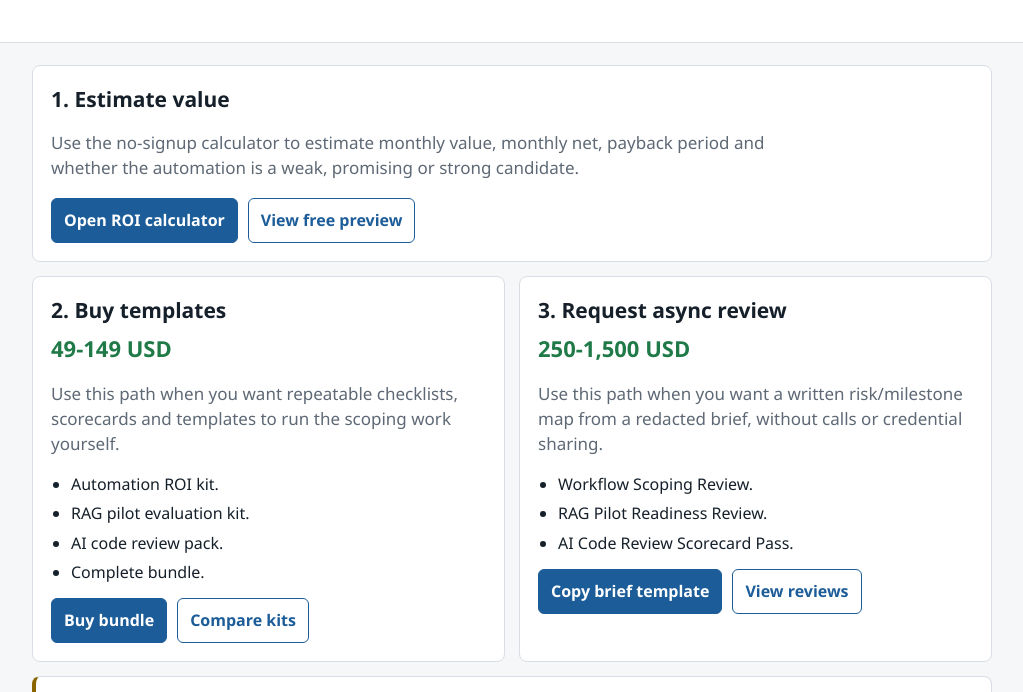
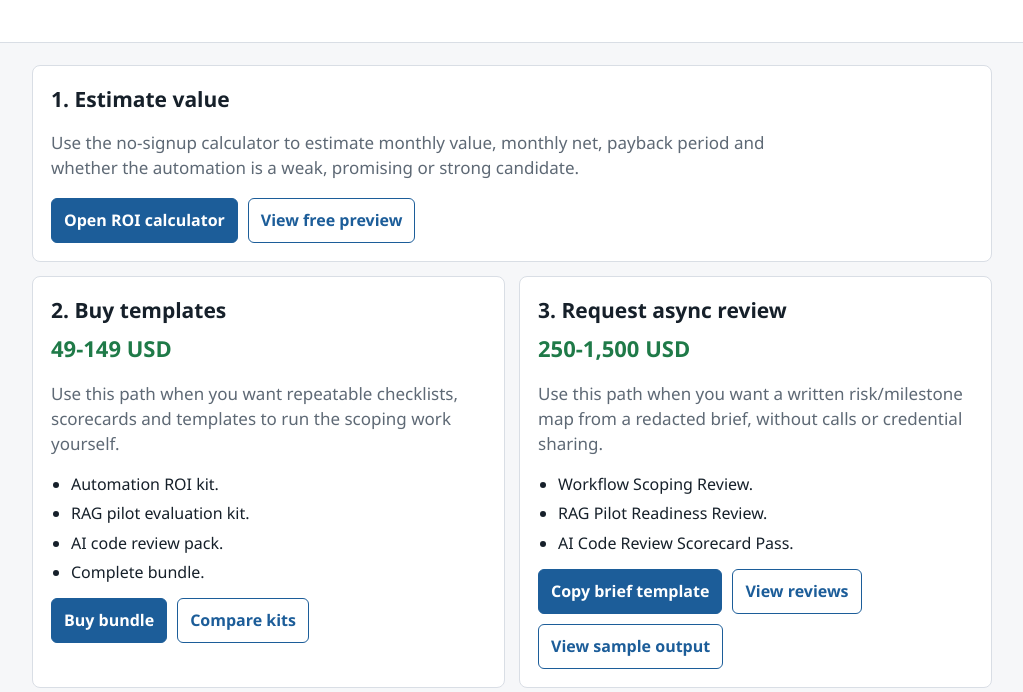
Before and after one commit to mindtrovertlabs-sketch/scopegrade-storefront, a plain HTML site: page start-here.html in a window 1280 px wide. Shown: the part 199-891 px from the top of the page, without its empty margins (128-1151 px from the left). Drawn offline with Linux system fonts and the light colour scheme.

Commit message:
Publish start-here.html

```diff
--- a/start-here.html
+++ b/start-here.html
@@ -94,6 +94,7 @@
         <div class="button-row">
           <a class="button" href="async-review-brief.html">Copy brief template</a>
           <a class="button secondary" href="automation-scoping-review.html">View reviews</a>
+          <a class="button secondary" href="sample-deliverable.html">View sample output</a>
         </div>
       </article>
     </div>
```
